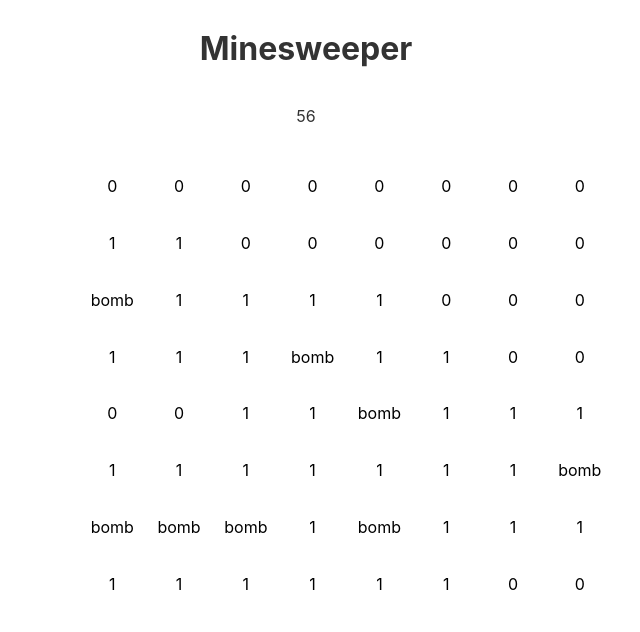
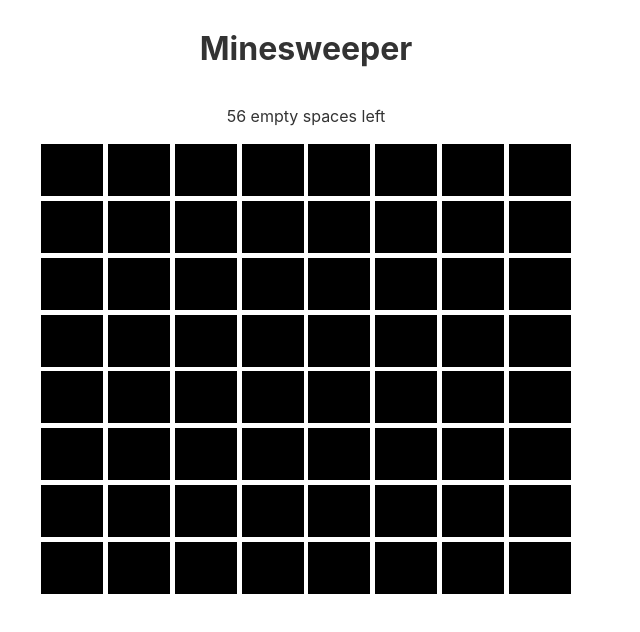
Before and after one commit to seanmcquaid/Minesweeper, a Svelte app: page / in a window 1280 px wide. Both pictures are taken after a click on the button "Start". Shown: the top 632 px of the page, without its empty margins (334-974 px from the left). Built offline with nearby package versions, Linux system fonts and the light colour scheme.

Commit message:
finished super basic version of minesweeper

```diff
--- a/src/containers/MainGame/GameGrid.svelte
+++ b/src/containers/MainGame/GameGrid.svelte
@@ -5,6 +5,7 @@
   let gameGrid = [...grid];
   let totalBombs = 8;
   let spacesLeft = 0;
+  let isGameOver = false;
 
   onMount(() => {
     const bombSpaceIds = [];
@@ -60,8 +61,6 @@
         .rowIndex;
       const columnIndex =
         Number.parseInt(bombSpaceIds[i].replace(/^\D+/g, '')) - 1;
-      console.log(rowIndex, columnIndex, bombSpaceIds[i]);
-      console.log(gameGrid[rowIndex][columnIndex - 1]);
 
       // set the bomb
       gameGrid[rowIndex][columnIndex] = {
@@ -145,9 +144,14 @@
   $: spacesLeft =
     gameGrid.flat().filter((gridSpace) => !gridSpace.isSelected).length -
     totalBombs;
+  $: isGameOver =
+    gameGrid
+      .flat()
+      .filter((gridSpace) => gridSpace.isSelected && gridSpace.hasBomb).length >
+    0;
 </script>
 
-<p>{spacesLeft}</p>
+<p>{isGameOver ? 'GAME OVER' : `${spacesLeft} empty spaces left`}</p>
 
 <ol class="gameGrid">
   {#each gameGrid as row, i}
@@ -168,15 +172,19 @@
   .gameGrid {
     height: 100%;
     list-style: none;
+    margin: 0;
+    padding: 0;
   }
   .gridRow {
     display: flex;
     list-style: none;
+    margin: 0;
+    padding: 0;
   }
   li {
     padding: 1rem;
     margin: 0.15rem;
-    /* background-color: black; */
+    background-color: black;
     color: black;
     width: 30px;
     display: flex;
--- a/src/main.js
+++ b/src/main.js
@@ -1,10 +1,7 @@
 import App from './App.svelte';
 
 const app = new App({
-	target: document.body,
-	props: {
-		name: 'world'
-	}
+  target: document.body,
 });
 
 export default app;
```
